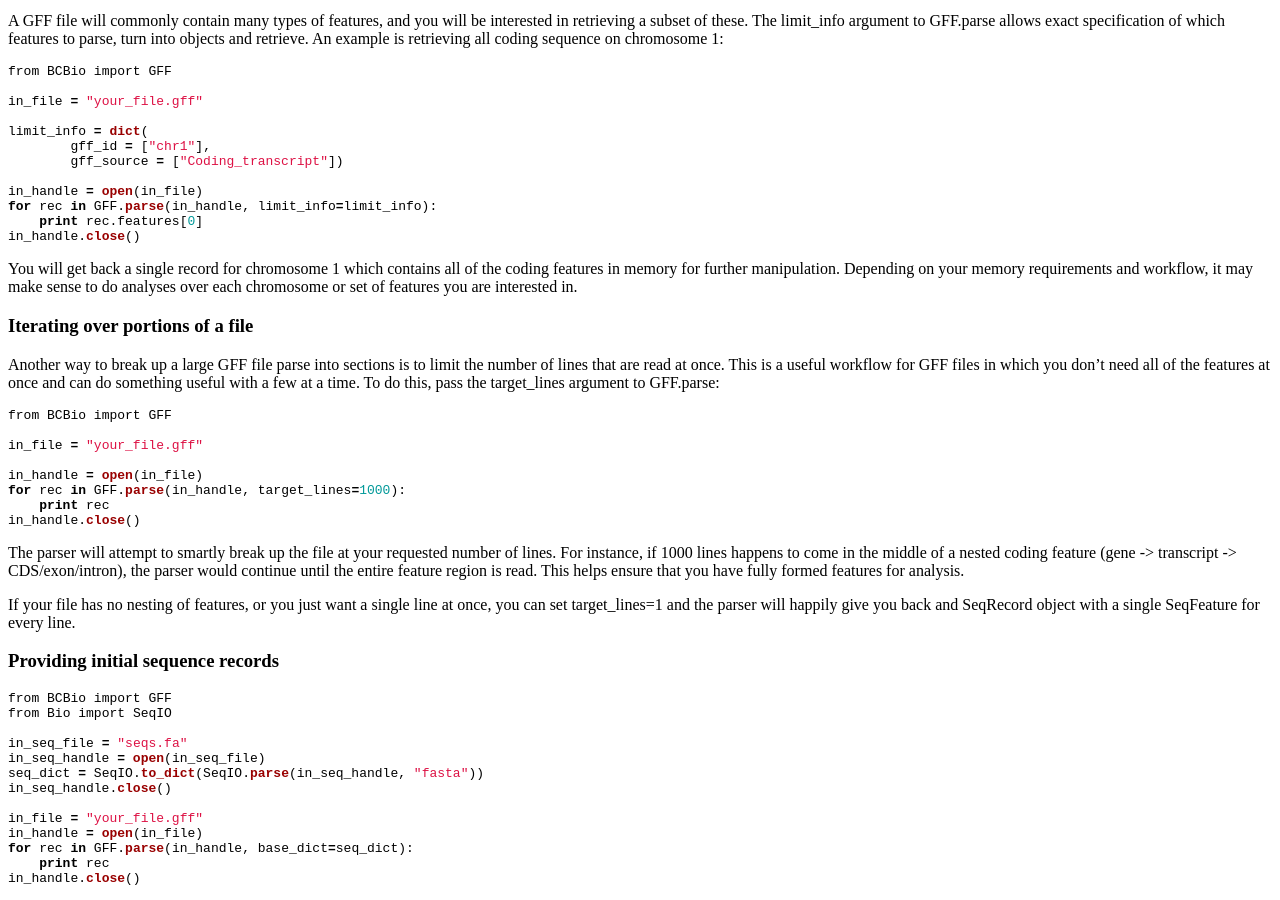
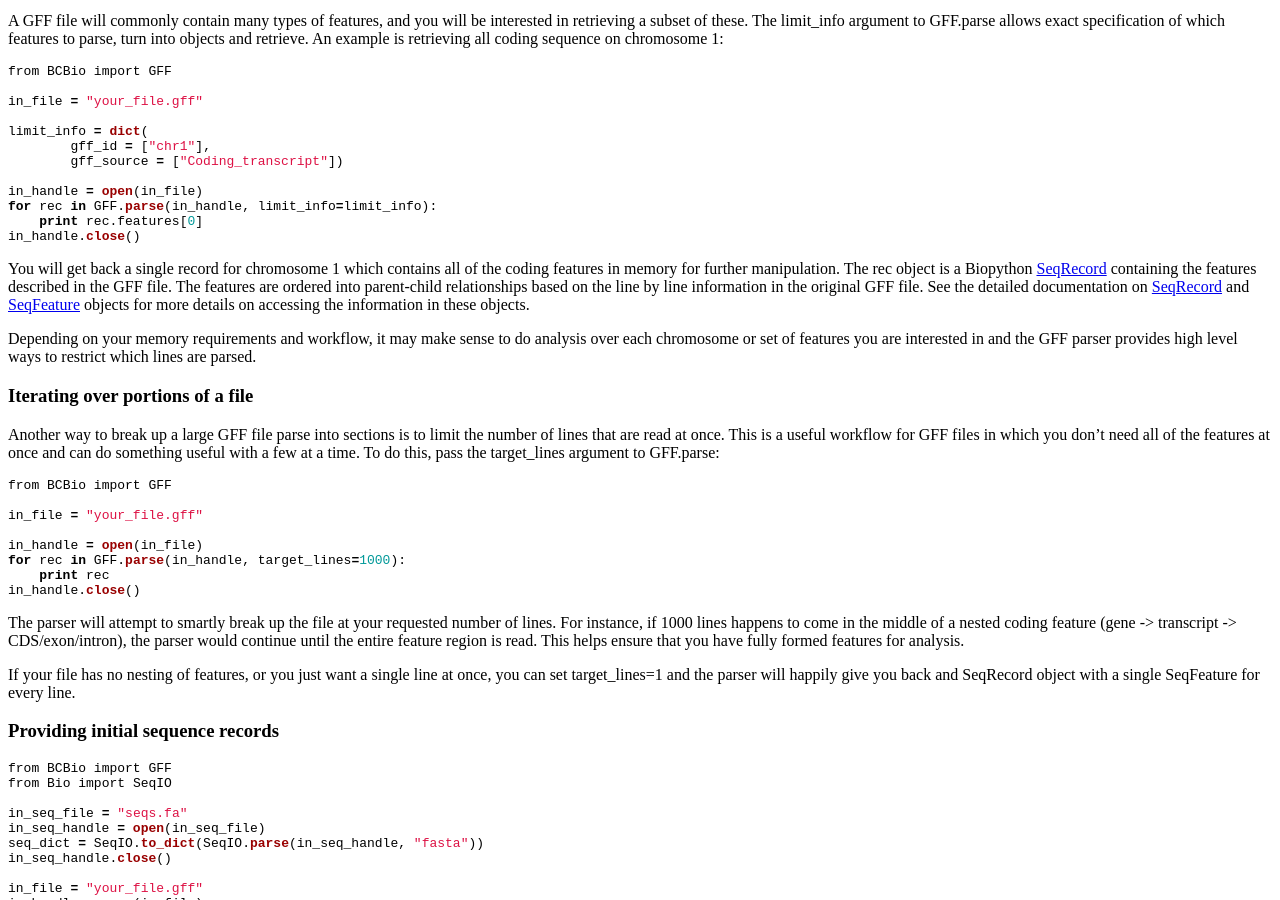
Before and after one commit to biopython/biopython.github.io, a Jekyll site: the page built from wiki/GFF_Parsing.md, in a window 1280 px wide and 900 px high, scrolled down 2320 px. Built offline with Jekyll 4.4.1, drawn with Linux system fonts in a browser that asks for light colours.

Commit message:
/* Limiting to features of interest */

````diff
--- a/wiki/GFF_Parsing.md
+++ b/wiki/GFF_Parsing.md
@@ -211,9 +211,19 @@ in_handle.close()
 ```
 
 You will get back a single record for chromosome 1 which contains all of
-the coding features in memory for further manipulation. Depending on
-your memory requirements and workflow, it may make sense to do analyses
-over each chromosome or set of features you are interested in.
+the coding features in memory for further manipulation. The rec object
+is a Biopython [SeqRecord](SeqRecord "wikilink") containing the features
+described in the GFF file. The features are ordered into parent-child
+relationships based on the line by line information in the original GFF
+file. See the detailed documentation on
+[SeqRecord](SeqRecord "wikilink") and
+[SeqFeature](http://biopython.org/DIST/docs/tutorial/Tutorial.html#sec:seq_features)
+objects for more details on accessing the information in these objects.
+
+Depending on your memory requirements and workflow, it may make sense to
+do analysis over each chromosome or set of features you are interested
+in and the GFF parser provides high level ways to restrict which lines
+are parsed.
 
 ### Iterating over portions of a file
 
````
Also changed, not shown: 1 other file.
